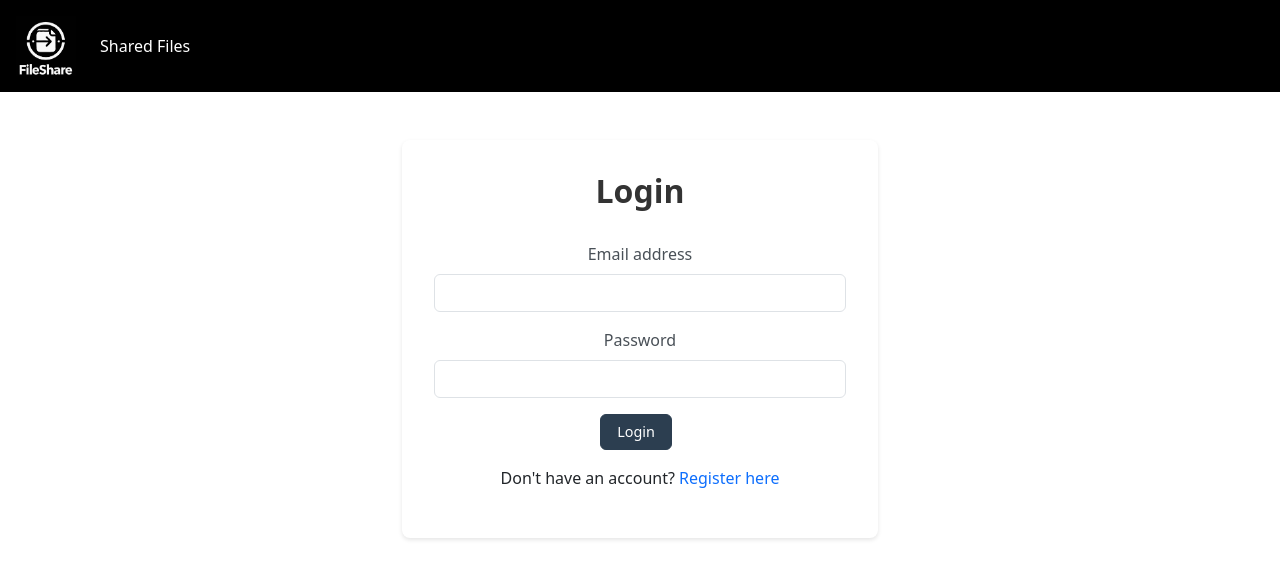
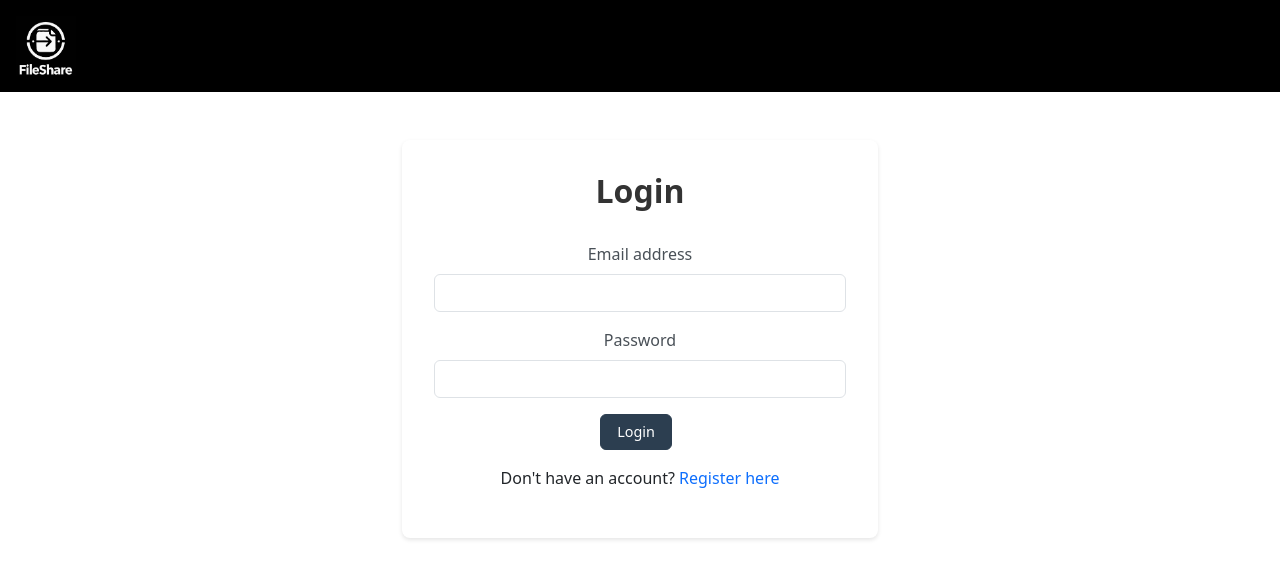
Before and after one commit to ramakeerthi/abnormal-file-share, a React (Create React App) app in the folder frontend/: page /login in a window 1280 px wide. Shown: the top 578 px of the page. Built offline with nearby package versions, Linux system fonts and the light colour scheme; no server answers.

Commit message:
Added fix for navbar issue

```diff
--- a/frontend/src/components/layout/Navbar.jsx
+++ b/frontend/src/components/layout/Navbar.jsx
@@ -28,9 +28,11 @@ const NavigationBar = ({ onLogout }) => {
                 File Manager
               </Nav.Link>
             )}
-            <Nav.Link as={Link} to="/shared" className="ms-3">
-              Shared Files
-            </Nav.Link>
+            {isAuthenticated && (
+              <Nav.Link as={Link} to="/shared" className="ms-3">
+                Shared Files
+              </Nav.Link>
+            )}
           </Nav>
 
           <Nav>
```
